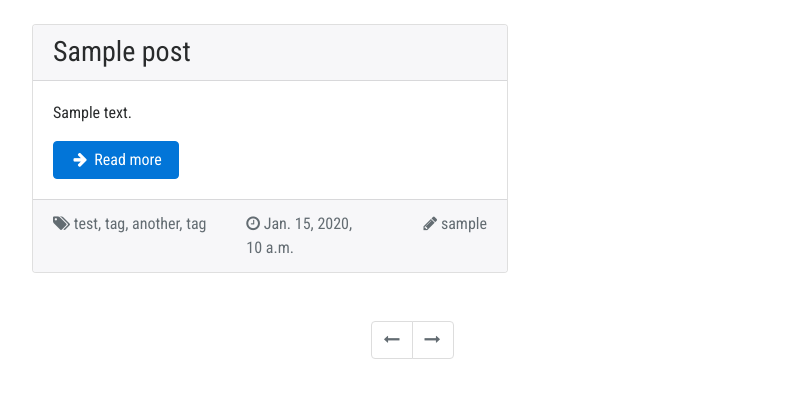
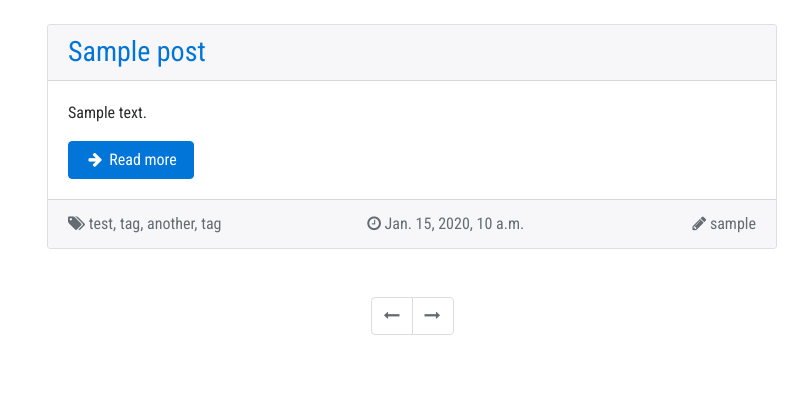
Before and after one commit to ilyakimavets/senpos_ga, a Django app: page /blog/ in a window 1280 px wide. Shown: the part 56-454 px from the top of the page, without its empty margins (38-846 px from the left). Run offline with Django 3.2, Linux system fonts and the light colour scheme; tables that the repository leaves empty hold one stand-in row (values such as "Sample post"); some libraries are stand-ins or nearby versions.

Commit message:
remove Row inside post_list, put title inside of <a>

```diff
--- a/src/templates/blog/post_list.html
+++ b/src/templates/blog/post_list.html
@@ -2,9 +2,8 @@
 
 {% block content %}
     {% for post in posts %}
-        <div class="post row">
-            <div class="card">
-                <h3 class="card-header"><a href="{{ post.get_absolute_url }}"></a>{{ post.title }}</h3>
+        <div class="card post">
+            <h3 class="card-header"><a href="{{ post.get_absolute_url }}">{{ post.title }}</a></h3>
             <div class="card-block">
                 <p class="card-text">{{ post.content|truncatewords:100 }}</p>
                 <a href="#" class="btn btn-primary"><i class="fa fa-arrow-right fa-fw" aria-hidden="true"></i> Read more</a>
@@ -24,7 +23,6 @@
                 </div>
             </div>
         </div>
-        </div>
     {% empty %}
         <div class="card">
             <div class="card-block">
```
Lines whose indentation alone changed are shown as unchanged.
